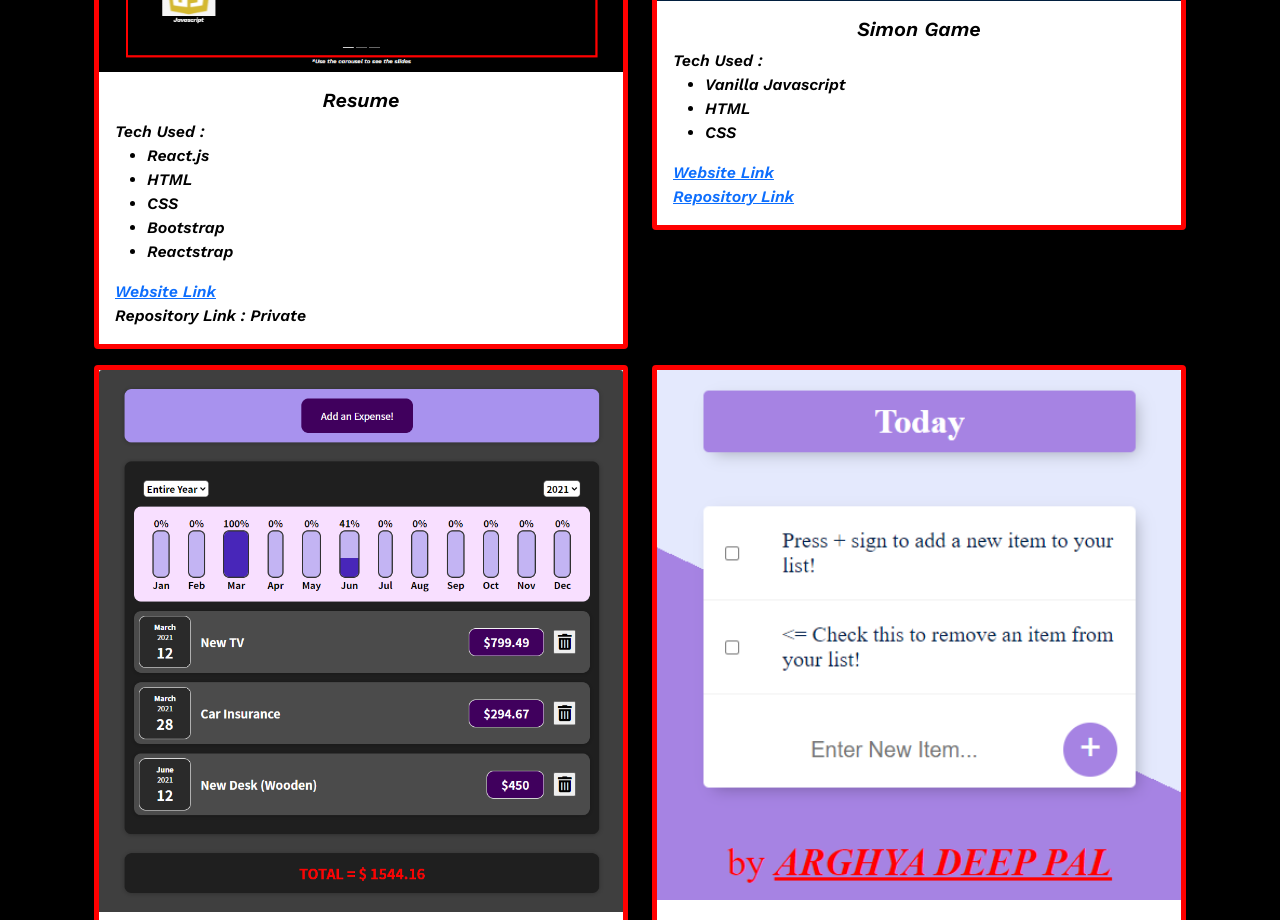
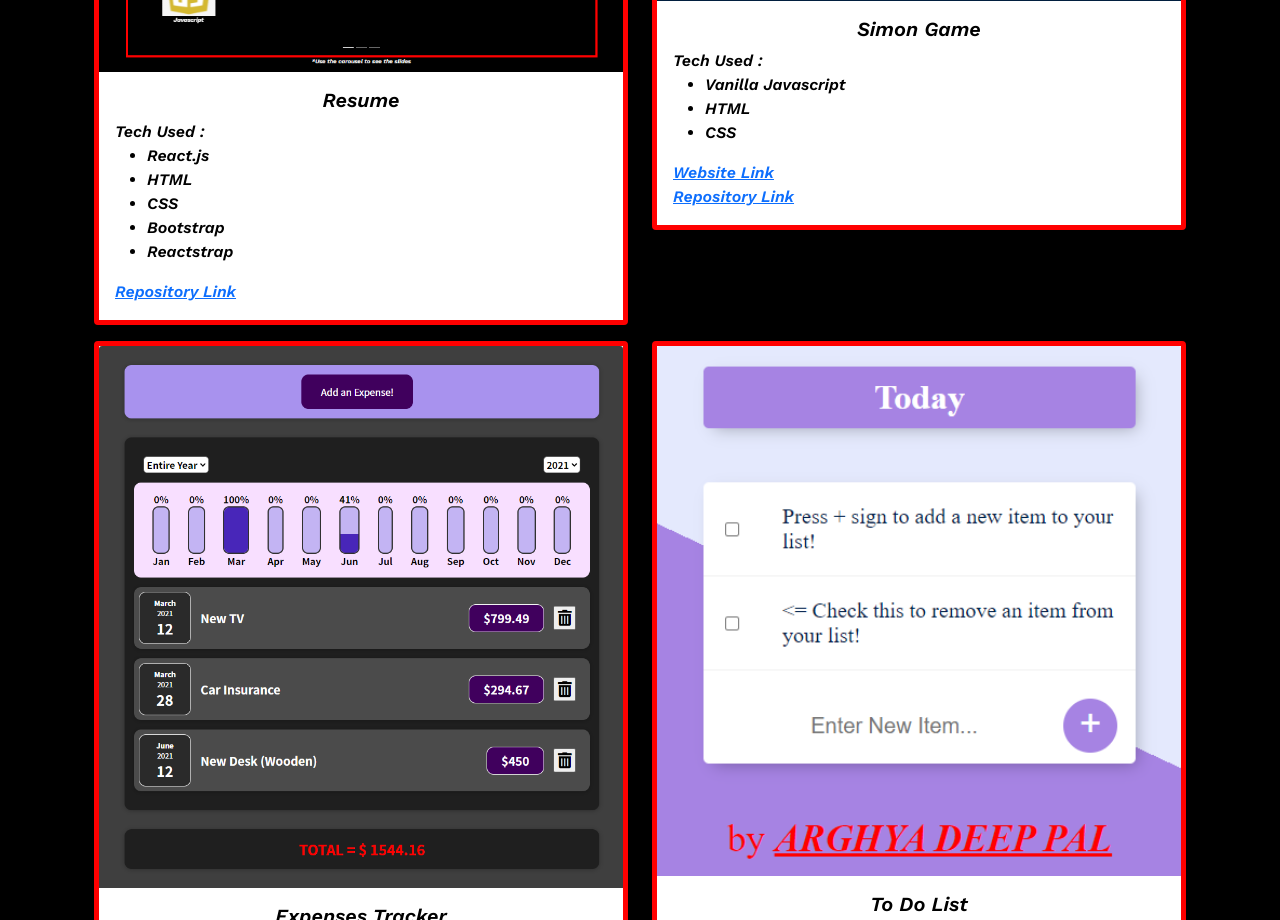
Before and after one commit to Arghyadeep7/Resume, a React (Create React App) app: page / in a window 1280 px wide. Shown: the part 2220-3140 px from the top of the page. Built offline with nearby package versions, Linux system fonts and the light colour scheme.

Commit message:
Resume Repo Link Updated

```diff
--- a/src/components/Projects.js
+++ b/src/components/Projects.js
@@ -20,8 +20,7 @@
                     <li>Bootstrap</li>
                     <li>Reactstrap</li>
                   </ul>
-                  <a href="https://arghya-deep-pal-resume.vercel.app/" target="_blank">Website Link</a><br />
-                  Repository Link : Private
+                  <a href="https://github.com/Arghyadeep7/Resume" target="_blank">Repository Link</a>
                 </p>
               </div>
             </div>
```
